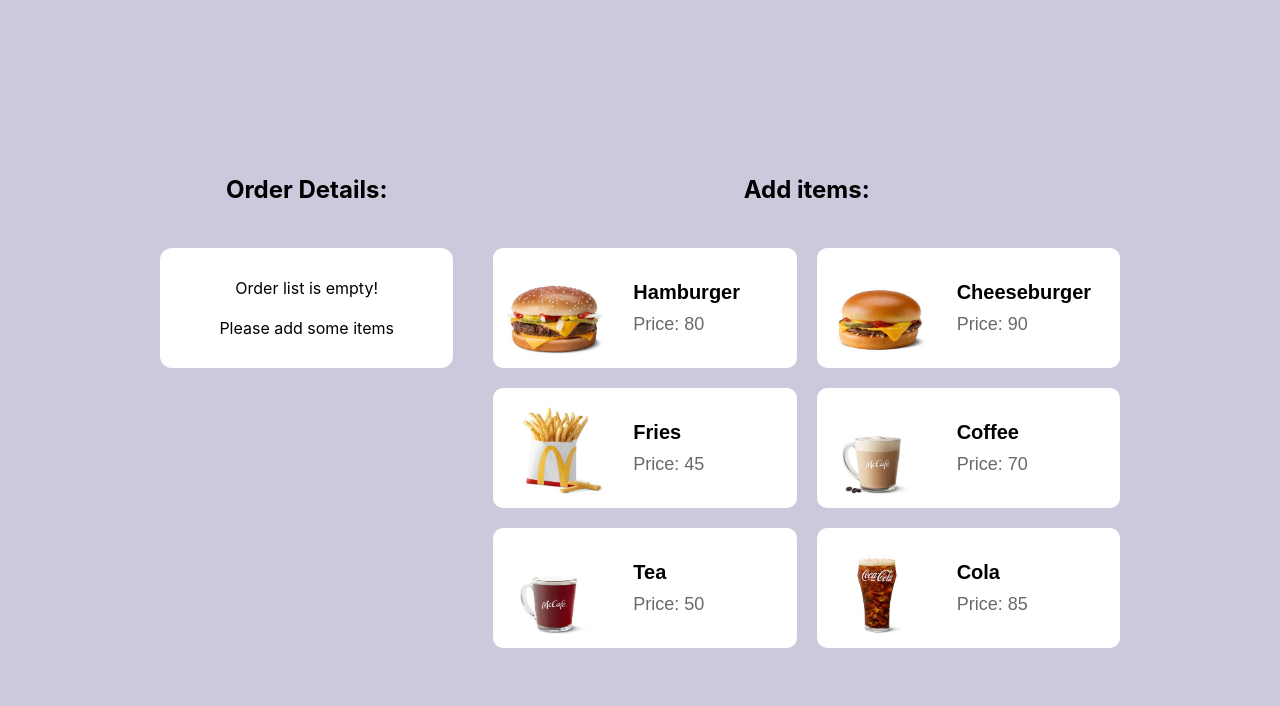
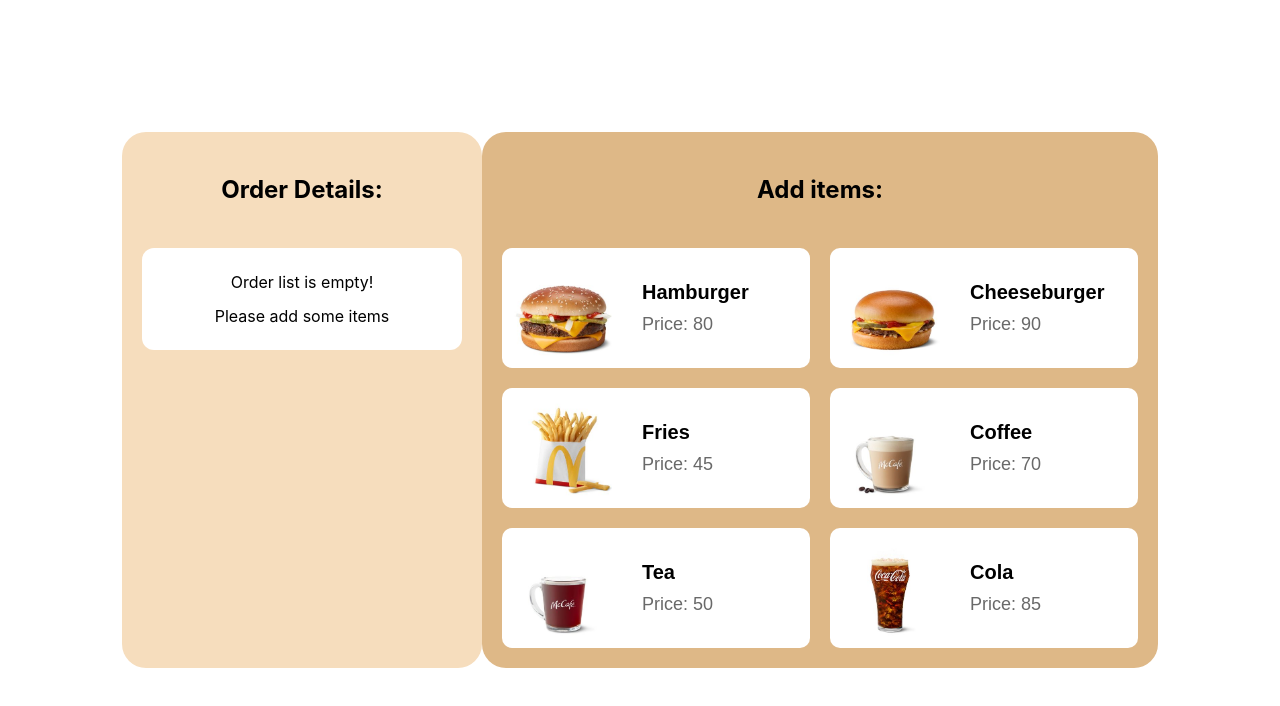
Before and after one commit to dmatkulov/fast-food, a React (Vite) app: page / in a window 1280 px wide. Shown: the top 706 px of the page. Built offline with nearby package versions, Linux system fonts and the light colour scheme.

Commit message:
refactor code, add styles to components and App.tsx

```diff
--- a/src/components/MenuItem/MenuItem.css
+++ b/src/components/MenuItem/MenuItem.css
@@ -8,6 +8,7 @@
   align-items: center;
   border: none;
   padding: 10px;
+  cursor: pointer;
 }
 
 .food-img {
--- a/src/components/MenuItem/MenuItem.tsx
+++ b/src/components/MenuItem/MenuItem.tsx
@@ -6,6 +6,7 @@ interface Props {
   item: Item;
   onItemClick: React.MouseEventHandler;
 }
+
 const MenuItem: React.FC<Props> = ({item, onItemClick}) => {
   return (
     <>
--- a/src/components/MenuList/MenuList.tsx
+++ b/src/components/MenuList/MenuList.tsx
@@ -7,6 +7,7 @@ interface Props {
   items: Item[];
   onAdd: (id: number) => void;
 }
+
 const MenuList: React.FC<Props> = ({items, onAdd}) => {
   return (
     <div className="menu-list">
--- a/src/components/OrderItem/OrderItem.css
+++ b/src/components/OrderItem/OrderItem.css
@@ -5,12 +5,33 @@
   grid-template-columns: 2fr 1fr 1fr 1fr;
   align-items: center;
   text-align: left;
+  margin: 10px 0;
 }
 
 .order-item > p {
-    margin: 0;
+  margin: 0 10px 0 0;
+  font-size: 14px;
+}
+
+.order-title {
+  font-weight: bold;
+  margin-right: 10px;
+  width: 100%;
+}
+
+.order-price {
+  font-size: 12px;
+  width: 100%;
 }
 
 .remove-btn {
-    margin-left: 20px;
+  background: url("../../assets/delete-icon.svg") center / contain no-repeat;
+  border: none;
+  overflow: hidden;
+  text-indent: 130%;
+  padding: 4px;
+  display: inline-block;
+  width: 24px;
+  justify-self: flex-end;
+  cursor: pointer;
 }
--- a/src/components/OrderItem/OrderItem.tsx
+++ b/src/components/OrderItem/OrderItem.tsx
@@ -13,15 +13,18 @@ const OrderItem: React.FC<Props> = ({items, order, onOrderClick}) => {
     <>
       <div
         className="order-item">
-          <p>{order.name}</p>
-          <p>×{order.count}</p>
+        <p className="order-title">{order.name}</p>
+        <p className="order-count">×{order.count}</p>
 
-          {items.reduce((acc , item) => {
+        <p className="order-price">
+          {items.reduce((acc, item) => {
             if (item.name === order.name) {
               return acc + item.price * order.count;
             }
             return acc;
           }, 0)} KGS
+        </p>
+
 
         <button
           className="remove-btn"
--- a/src/components/OrderList/OrderList.css
+++ b/src/components/OrderList/OrderList.css
@@ -4,3 +4,13 @@
     padding: 12px;
     box-sizing: border-box;
 }
+
+.order-list > p {
+    margin: 10px 0;
+}
+
+.total-price {
+    font-weight: bold;
+    margin-top: 20px;
+    margin-bottom: 20px;
+}
--- a/src/components/OrderList/OrderList.tsx
+++ b/src/components/OrderList/OrderList.tsx
@@ -1,6 +1,6 @@
 import React from 'react';
 import OrderItem from '../OrderItem/OrderItem';
-import {Menu, Item} from "../../types";
+import {Menu, Item} from '../../types';
 import './OrderList.css';
 
 interface Props {
@@ -25,7 +25,7 @@ const OrderList: React.FC<Props> = ({items, orders, onRemove, total}) => {
               onOrderClick={() => onRemove(order.id)}
             />
           ))}
-                    <div>Total price: {total}</div>
+          <div className="total-price">Total price: {total} KGS</div>
         </div>
       ) : (
         <div className="order-list">
--- a/src/container/App.css
+++ b/src/container/App.css
@@ -1,8 +1,9 @@
 #root {
-  max-width: 1000px;
+  max-width: 1100px;
   margin: 0 auto;
   padding: 2rem;
   text-align: center;
+  box-sizing: border-box;
 }
 
 .App {
@@ -14,6 +15,17 @@
   margin-bottom: 40px;
 }
 
-.col  {
+
+.col-1 {
   padding: 20px;
+  border-radius: 24px;
+  width: 320px;
+  background-color: #f6ddbd;
 }
+
+
+.col-2  {
+  padding: 20px;
+  border-radius: 24px;
+  background-color: burlywood;
+}
--- a/src/container/App.tsx
+++ b/src/container/App.tsx
@@ -1,5 +1,5 @@
 import {useState} from 'react';
-import OrderList from "../components/OrderList/OrderList";
+import OrderList from '../components/OrderList/OrderList';
 import MenuList from '../components/MenuList/MenuList';
 import {Menu, Item} from '../types';
 import './App.css';
@@ -12,7 +12,7 @@ import teaImg from '../assets/tea.jpeg';
 import coffeeImg from '../assets/coffee.jpeg';
 
 
-const MENU_LIST: Item[] = [
+const MENU_ITEMS: Item[] = [
   {id: 1, name: 'Hamburger', price: 80, image: hamburgerImg},
   {id: 2, name: 'Cheeseburger', price: 90, image: cheeseburgerImg},
   {id: 3, name: 'Fries', price: 45, image: friesImg},
@@ -45,14 +45,14 @@ function App() {
     setOrders((prevState) => {
       return prevState.map((food) => {
         if (food.id === orderID && food.count > 0) {
-          return { ...food, count: food.count - 1 };
+          return {...food, count: food.count - 1};
         }
         return food;
       });
     });
   };
 
-  const totalPrice = MENU_LIST.reduce((total, item) => {
+  const totalPrice = MENU_ITEMS.reduce((total, item) => {
     const ordersCount = orders.filter((order) => order.name === item.name);
     const count = ordersCount.length > 0 ? ordersCount[0].count : 0;
     return total + (count * item.price);
@@ -60,23 +60,24 @@ function App() {
 
   return (
     <div className="App">
-      <div className="col">
+      <div className="col-1">
         <h2 className="title">Order Details:</h2>
         <OrderList
           orders={orders}
-          items={MENU_LIST}
+          items={MENU_ITEMS}
           onRemove={(id) => onRemoFromOrderList(id)}
           total={totalPrice}
         />
       </div>
-      <div className="col">
+      <div className="col-2">
         <h2 className="title">Add items:</h2>
         <MenuList
-          items={MENU_LIST}
+          items={MENU_ITEMS}
           onAdd={(id) => addToOrderList(id)}
         />
       </div>
     </div>
   );
 }
+
 export default App;
--- a/src/index.css
+++ b/src/index.css
@@ -16,5 +16,5 @@ body {
   place-items: center;
   min-width: 320px;
   min-height: 100vh;
-  background: rgba(82, 82, 141, 0.3);
+  background: rgb(255, 255, 255);
 }
```
Also changed, not shown: src/assets/delete-icon.svg (added). Lines whose indentation alone changed are shown as unchanged.
